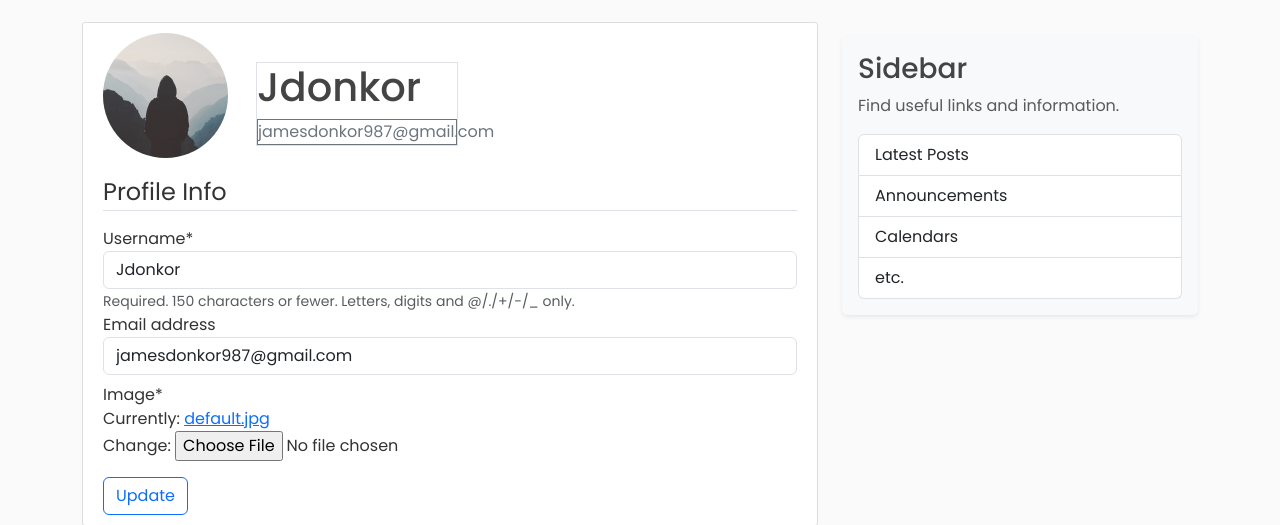
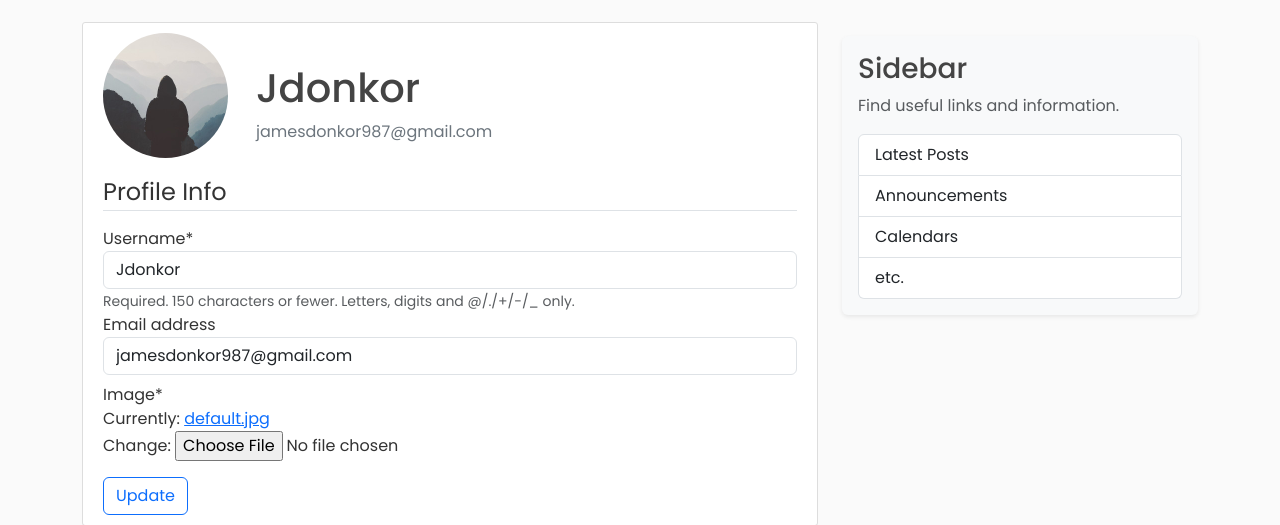
Before and after one commit to donkor-james/blog_website, a Django app: page /profile/ in a window 1280 px wide. Shown: the part 62-587 px from the top of the page. Run offline with Django 4.2, Linux system fonts and the light colour scheme; a user stored in the database is signed in; data comes from the database, SQL or seed files in the repository; parts of the project's set-up code (start-up, migrations or seed data) failed here and were passed over; some libraries are stand-ins or nearby versions.

Commit message:
modified view.py and profile.html file

```diff
--- a/users/templates/users/profile.html
+++ b/users/templates/users/profile.html
@@ -4,11 +4,11 @@
     <div class="content-section" style="margin-bottom: 225px; margin-top: 34px;">
         <div class="media d-flex align-items-center">
             <img  src="{{ user.profile.image.url }}" alt="profile pic" class="rounded-circle account-img">
-            <div class="media-body mx-2 border border-1">
+            <div class="media-body mx-2">
                 <h2 class="account-heading">
                     {{user.username}}
                 </h2>
-                <div class="text-secondary" style="text-wrap: wrap; border: 1px solid; width: 200px;">{{user.email}}</div>
+                <div class="text-secondary d-sm-block d-none">{{user.email}}</div>
             </div>
         </div>
         <form action="" method="POST" enctype="multipart/form-data">
```
Also changed, not shown: blog/views.py (+0 -8 lines).
